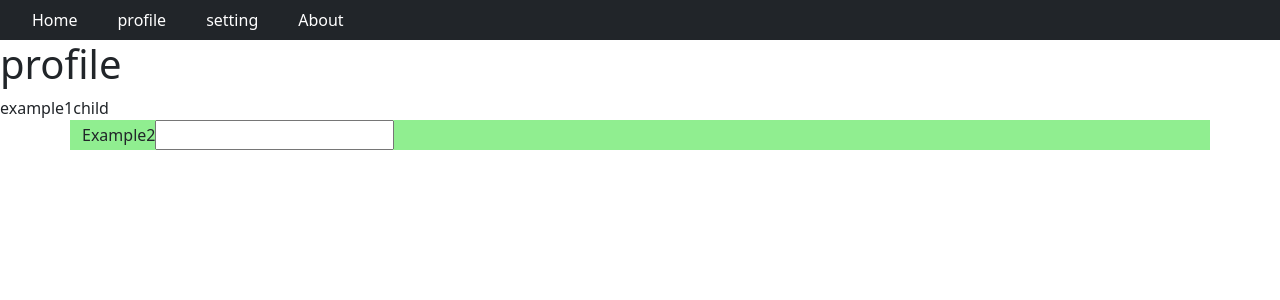
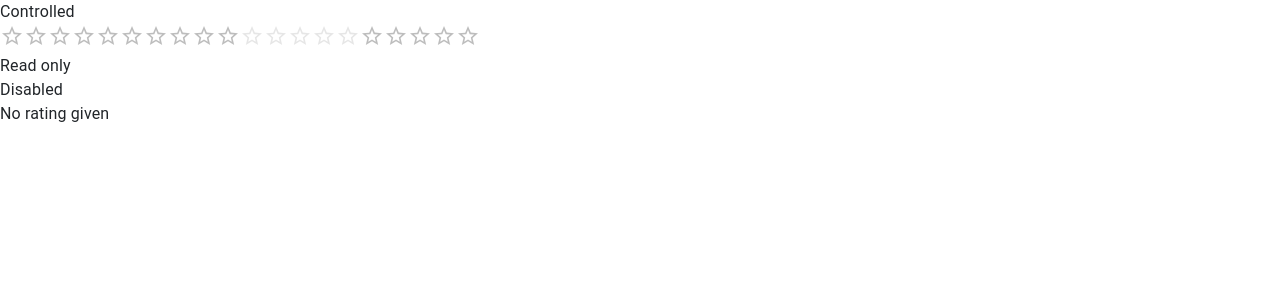
Before and after one commit to Aravind-9989/React, a React (Create React App) app: page /profile in a window 1280 px wide. Shown: the top 300 px of the page. Built offline with nearby package versions, Linux system fonts and the light colour scheme.

Commit message:
MaterialComponentsSuceessfullyInstalled

```diff
--- a/package.json
+++ b/package.json
@@ -3,6 +3,10 @@
   "version": "0.1.0",
   "private": true,
   "dependencies": {
+    "@emotion/react": "^11.11.4",
+    "@emotion/styled": "^11.11.0",
+    "@mui/material": "^5.15.12",
+    "@mui/styled-engine-sc": "^6.0.0-alpha.17",
     "@testing-library/jest-dom": "^5.17.0",
     "@testing-library/react": "^13.4.0",
     "@testing-library/user-event": "^13.5.0",
@@ -13,6 +17,7 @@
     "react-dom": "^18.2.0",
     "react-router-dom": "^6.22.2",
     "react-scripts": "5.0.1",
+    "styled-components": "^6.1.8",
     "web-vitals": "^2.1.4"
   },
   "scripts": {
--- a/src/App.js
+++ b/src/App.js
@@ -5,6 +5,9 @@
 import ProductDetail from './Pages/productdetail';
 
 import Button from './components/Practice/cssstyling';
+import Tablem from './components/MaterialUIintegration/rating';
+
+// import TableM from './components/MaterialUIintegration/table';
 
 // import Card from './components/Practice/card';
 
@@ -18,7 +21,7 @@
   return (
    <div>
 
-<Navigation/>
+{/* <Navigation/> */}
 {/* <ProductDetail/> */}
 {/* <Productss/> */}
 {/* <Header/>
@@ -26,6 +29,7 @@
 <Food/> */}
 {/* <Card/> */}
 {/* <Button/> */}
+<Tablem/>
    </div>
   );
 }
--- /dev/null
+++ b/src/components/MaterialUIintegration/rating.js
@@ -0,0 +1,28 @@
+
+import { Typography,Rating } from "@mui/material";
+import { useState } from "react";
+
+
+
+function Tablem(){
+  const[value,setValue]=useState(0)
+    return(
+        <>
+ <Typography component="legend">Controlled</Typography>
+<Rating
+  name="simple-controlled"
+  value={value}
+  onChange={(event, newValue) => {
+    setValue(newValue);
+  }}
+/>
+<Typography component="legend">Read only</Typography>
+<Rating name="read-only" value={value} readOnly />
+<Typography component="legend">Disabled</Typography>
+<Rating name="disabled" value={value} disabled />
+<Typography component="legend">No rating given</Typography>
+<Rating name="no-value" value={null} />
+        </>
+    )
+}
+export default Tablem
--- a/src/components/functionalComponents/hooks/usecallback/Example.js
+++ b/src/components/functionalComponents/hooks/usecallback/Example.js
@@ -1,26 +1,26 @@
-import React, { useCallback, useState } from 'react'
+// import React, { useCallback, useState } from 'react'
 
-function Example() {
-    const [text,SetText]=useState(0)
+// function Example() {
+//     const [text,SetText]=useState(0)
 
-    const handleInputChange=useCallback((event)=>{
-        SetText(event.target.value)
-    },[])
+//     const handleInputChange=useCallback((event)=>{
+//         SetText(event.target.value)
+//     },[])
 
-    const handleReset=useCallback(()=>{
-        SetText('')
-    },[])
+//     const handleReset=useCallback(()=>{
+//         SetText('')
+//     },[])
 
 
-    return (
-    <div>Example
+//     return (
+//     <div>Example
 
-        <p>Text:{text}</p>
-        <input type='text' value={text} onChange={handleInputChange}></input>
-        <button onClick={handleReset}>REset text</button>
+//         <p>Text:{text}</p>
+//         <input type='text' value={text} onChange={handleInputChange}></input>
+//         <button onClick={handleReset}>REset text</button>
 
-    </div>
-  )
-}
+//     </div>
+//   )
+// }
 
-export default Example
+// export default Example
--- a/src/components/functionalComponents/hooks/usecallback/Example2.js
+++ b/src/components/functionalComponents/hooks/usecallback/Example2.js
@@ -1,34 +1,34 @@
-import React, { useState } from 'react';
+// import React, { useState } from 'react';
 
-function Example2({ getcolor }) {
-    const handleInputChange = (e) => {
-        const { value } = e.target;
-        getcolor(value);
-    };
+// function Example2({ getcolor }) {
+//     const handleInputChange = (e) => {
+//         const { value } = e.target;
+//         getcolor(value);
+//     };
 
-    return (
-        <div>
-            Example2
-            <input type='text' id='input' onChange={handleInputChange} />
-        </div>
-    );
-}
+//     return (
+//         <div>
+//             Example2
+//             <input type='text' id='input' onChange={handleInputChange} />
+//         </div>
+//     );
+// }
 
-function Example1Parent() {
-    const [Uicolor, SetUicolor] = useState('LightGreen');
+// function Example1Parent() {
+//     const [Uicolor, SetUicolor] = useState('LightGreen');
 
-    const getcolor = (color) => {
-        SetUicolor(color);
-    };
+//     const getcolor = (color) => {
+//         SetUicolor(color);
+//     };
 
-    return (
-        <div>
-            example1child
-            <div className='Color container' style={{ background: Uicolor }}>
-                <Example2 getcolor={getcolor} />
-            </div>
-        </div>
-    );
-}
+//     return (
+//         <div>
+//             example1child
+//             <div className='Color container' style={{ background: Uicolor }}>
+//                 <Example2 getcolor={getcolor} />
+//             </div>
+//         </div>
+//     );
+// }
 
-export default Example1Parent;
+// export default Example1Parent;
--- a/src/components/functionalComponents/hooks/usecallback/callback.js
+++ b/src/components/functionalComponents/hooks/usecallback/callback.js
@@ -1,26 +1,26 @@
-import React, { useCallback, useState } from "react";
-import Custombutton from "./custombutton";
+// import React, { useCallback, useState } from "react";
+// import Custombutton from "./custombutton";
 
-const ProfileExample = () => {
-    const [age, setAge] = useState(0);
-    const [salary, setSalary] = useState(0);
+// const ProfileExample = () => {
+//     const [age, setAge] = useState(0);
+//     const [salary, setSalary] = useState(0);
 
-    const handleAge = useCallback(() => {
-        setAge(age + 10);
-    }, [age]);
+//     const handleAge = useCallback(() => {
+//         setAge(age + 10);
+//     }, [age]);
 
-    const handleSalary = useCallback(() => {
-        setSalary(salary + 10000000);
-    }, [salary]);
+//     const handleSalary = useCallback(() => {
+//         setSalary(salary + 10000000);
+//     }, [salary]);
 
-    return (
-        <>
-            <h1>Salary: {salary}</h1>
-            <h1>Age: {age}</h1>
-            <CustomButton onClick={handleAge}>Age Increment</CustomButton>
-            <CustomButton onClick={handleSalary}>Salary Increment</CustomButton>
-        </>
-    );
-};
+//     return (
+//         <>
+//             <h1>Salary: {salary}</h1>
+//             <h1>Age: {age}</h1>
+//             <CustomButton onClick={handleAge}>Age Increment</CustomButton>
+//             <CustomButton onClick={handleSalary}>Salary Increment</CustomButton>
+//         </>
+//     );
+// };
 
-export default ProfileExample;
+// export default ProfileExample;
--- a/src/components/functionalComponents/hooks/usecallback/custombutton.js
+++ b/src/components/functionalComponents/hooks/usecallback/custombutton.js
@@ -1,13 +1,13 @@
 
-import React from 'react'
+// import React from 'react'
 
-function Custombutton({children,onClick}) {
-    console.log(children)
-  return (
-    <div>custombutton
-         <button onClick={onClick}>{children}</button>
-    </div>
-  )
-}
+// function Custombutton({children,onClick}) {
+//     console.log(children)
+//   return (
+//     <div>custombutton
+//          <button onClick={onClick}>{children}</button>
+//     </div>
+//   )
+// }
 
-export default  React.memo(Custombutton)
+// export default  React.memo(Custombutton)
--- a/src/index.js
+++ b/src/index.js
@@ -4,6 +4,7 @@
 // import App from './App';
 import App from './App.js'
 import 'bootstrap/dist/css/bootstrap.min.css';
+
 import reportWebVitals from './reportWebVitals';
 
 const root = ReactDOM.createRoot(document.getElementById('root'));
```
Also changed, not shown: src/components/functionalComponents/hooks/usecallback/example1child.js (+18 -18 lines), 1 other file (tests, documents, lock files or other folders).
